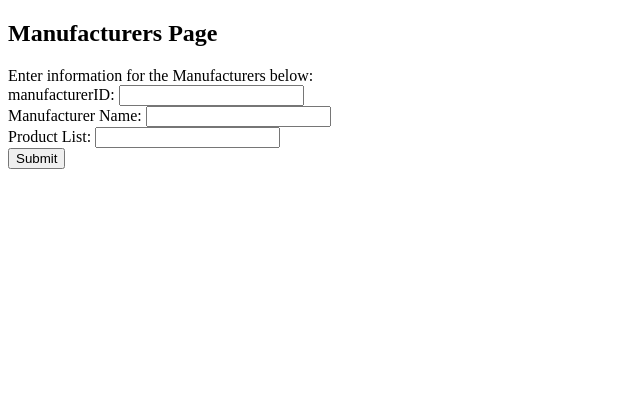
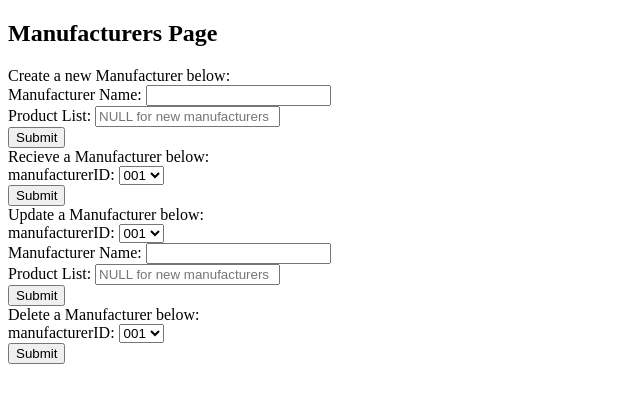
Before and after one commit to McLeodNari/CS340_Group134-1, a plain HTML site: page manufacturers.html in a window 1280 px wide. Shown: the whole page, without its empty margins (0-640 px from the left). Drawn offline with Linux system fonts and the light colour scheme.

Commit message:
Added CRUD layout to manufacturers.html

```diff
--- a/manufacturers.html
+++ b/manufacturers.html
@@ -11,12 +11,8 @@
 <h2>Manufacturers Page</h2>
 
 <form>
-    <label>Enter information for the Manufacturers below: </label>
+    <label>Create a new Manufacturer below: </label>
 
-    <br>
-
-    <label for="manufacturerID">manufacturerID: </label>
-    <input type="text" id="manufacturerID" name="manufacturerID">
 
     <br>
 
@@ -26,7 +22,7 @@
     <br>
 
     <label for="productList">Product List: </label>
-    <input type="text" id="productList" name="productList">
+    <input placeholder="NULL for new manufacturers "type="text" id="productList" name="productList">
 
     <br>
 
@@ -34,6 +30,72 @@
 
 </form>
 
+<form>
+    <label>Recieve a Manufacturer below: </label>
+
+    <br>
+
+    <label for="manufacturerID">manufacturerID: </label>
+
+    <select name="manufacturerID" id="manufacturerID">
+        <option value="preset1">001</option>
+        <option value="preset2">002</option>
+        <option value="preset3">003</option>
+    </select>
+
+    <br>
+
+    <input type="submit"></input>
+
+</form>
+
+<form>
+    <label>Update a Manufacturer below: </label>
+
+    <br>
+
+    <label for="manufacturerID">manufacturerID: </label>
+
+    <select name="manufacturerID" id="manufacturerID">
+        <option value="preset1">001</option>
+        <option value="preset2">002</option>
+        <option value="preset3">003</option>
+    </select>
+
+    <br>
+
+    <label for="manufacturerName">Manufacturer Name: </label>
+    <input type="text" id="manufacturerName" name="manufacturerName">
+
+    <br>
+
+    <label for="productList">Product List: </label>
+    <input placeholder="NULL for new manufacturers "type="text" id="productList" name="productList">
+
+    <br>
+
+    <input type="submit"></input>
+
+</form>
+
+<form>
+    <label>Delete a Manufacturer below: </label>
+
+    <br>
+
+    <label for="manufacturerID">manufacturerID: </label>
+
+    <select name="manufacturerID" id="manufacturerID">
+        <option value="preset1">001</option>
+        <option value="preset2">002</option>
+        <option value="preset3">003</option>
+    </select>
+
+    <br>
+
+    <input type="submit"></input>
+
+</form>
 
 </body>
 </html>
```
